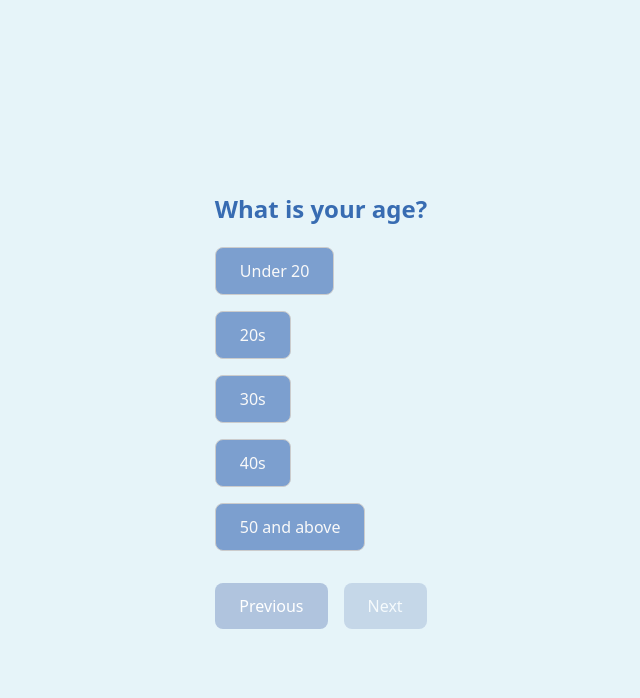
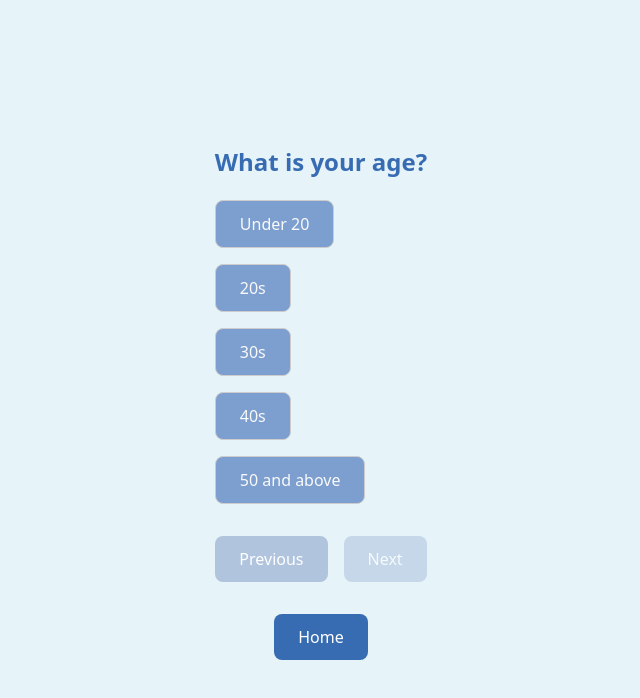
Before and after one commit to stickybrickwall/blugo, a React (Vite) app in the folder client/: page /#/quiz in a window 1280 px wide. Shown: the top 698 px of the page, without its empty margins (319-959 px from the left). Built offline with nearby package versions, Linux system fonts and the light colour scheme.

Commit message:
Added home button for first quiz question

```diff
--- a/client/src/pages/Quiz.tsx
+++ b/client/src/pages/Quiz.tsx
@@ -193,6 +193,23 @@ function Quiz() {
                     {current===questions.length - 1 ? 'View Results' : 'Next'}
                 </button>
             </div>
+
+            <div style={{ marginTop: '2rem'}}>
+            {current === 0 && (
+                <button
+                    onClick={() => navigate('/home')}
+                    style={{
+                        ...buttonStyle,
+                        backgroundColor: '#386cb2',
+                        marginBottom: '1rem',
+                        cursor: 'pointer'
+                    }}
+                >
+                    Home
+                </button>
+            )}
+            </div>
+
         </div>
     );
 }
```
